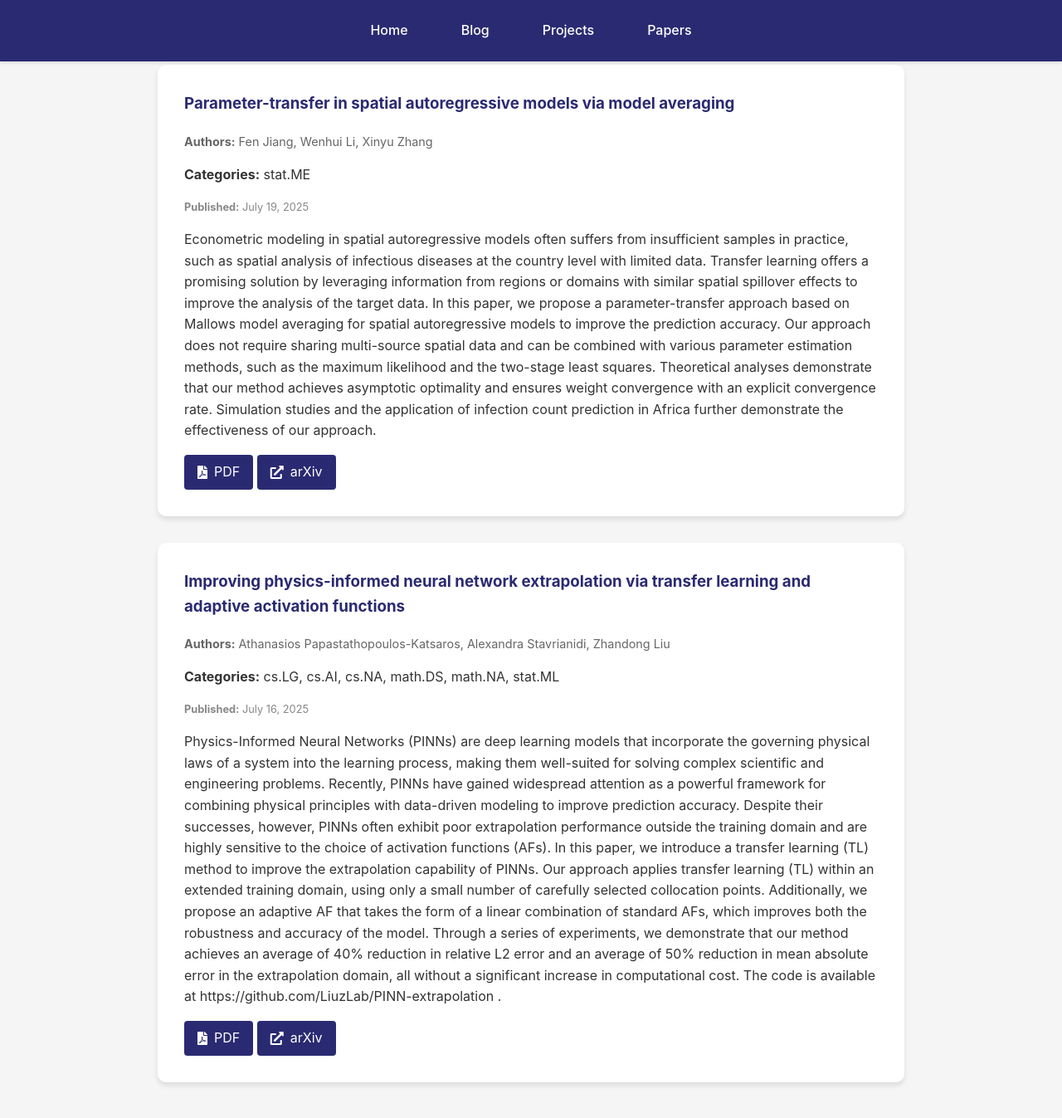
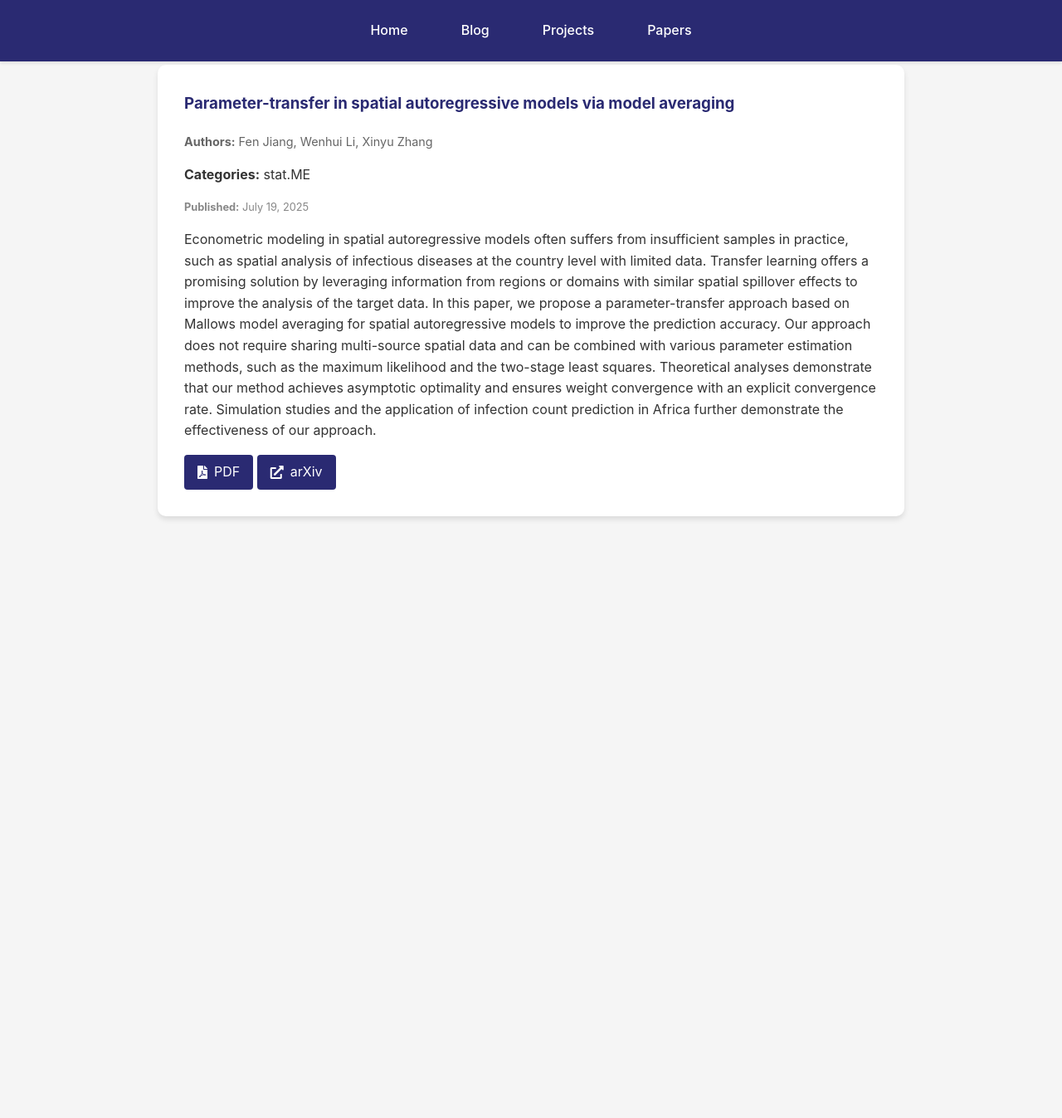
Before and after one commit to kyZhan2002/mypage, a Jekyll site: the page built from papers/index.html, in a window 1280 px wide and 1400 px high, scrolled down 2356 px. Shown: the top 1347 px of the window at 83% size. Built offline with Jekyll 4.4.1, drawn with Linux system fonts in a browser that asks for light colours; after the commit the page ends 3074 px from its top, so only the background shows below that.

Commit message:
Update arXiv papers

```diff
--- a/_data/arxiv_cache.json
+++ b/_data/arxiv_cache.json
@@ -1,5 +1,5 @@
 {
-  "timestamp": 1753926212,
+  "timestamp": 1754013217,
   "papers": [
     {
       "title": "On the Interaction of Compressibility and Adversarial Robustness",
@@ -67,26 +67,6 @@
       ],
       "pdf_link": "http://arxiv.org/pdf/2507.14453v1",
       "arxiv_url": "http://arxiv.org/abs/2507.14453v1"
-    },
-    {
-      "title": "Improving physics-informed neural network extrapolation via transfer\n  learning and adaptive activation functions",
-      "authors": [
-        "Athanasios Papastathopoulos-Katsaros",
-        "Alexandra Stavrianidi",
-        "Zhandong Liu"
-      ],
-      "abstract": "Physics-Informed Neural Networks (PINNs) are deep learning models that\nincorporate the governing physical laws of a system into the learning process,\nmaking them well-suited for solving complex scientific and engineering\nproblems. Recently, PINNs have gained widespread attention as a powerful\nframework for combining physical principles with data-driven modeling to\nimprove prediction accuracy. Despite their successes, however, PINNs often\nexhibit poor extrapolation performance outside the training domain and are\nhighly sensitive to the choice of activation functions (AFs). In this paper, we\nintroduce a transfer learning (TL) method to improve the extrapolation\ncapability of PINNs. Our approach applies transfer learning (TL) within an\nextended training domain, using only a small number of carefully selected\ncollocation points. Additionally, we propose an adaptive AF that takes the form\nof a linear combination of standard AFs, which improves both the robustness and\naccuracy of the model. Through a series of experiments, we demonstrate that our\nmethod achieves an average of 40% reduction in relative L2 error and an average\nof 50% reduction in mean absolute error in the extrapolation domain, all\nwithout a significant increase in computational cost. The code is available at\nhttps://github.com/LiuzLab/PINN-extrapolation .",
-      "published": "July 16, 2025",
-      "categories": [
-        "cs.LG",
-        "cs.AI",
-        "cs.NA",
-        "math.DS",
-        "math.NA",
-        "stat.ML"
-      ],
-      "pdf_link": "http://arxiv.org/pdf/2507.12659v1",
-      "arxiv_url": "http://arxiv.org/abs/2507.12659v1"
     }
   ]
 }
```
